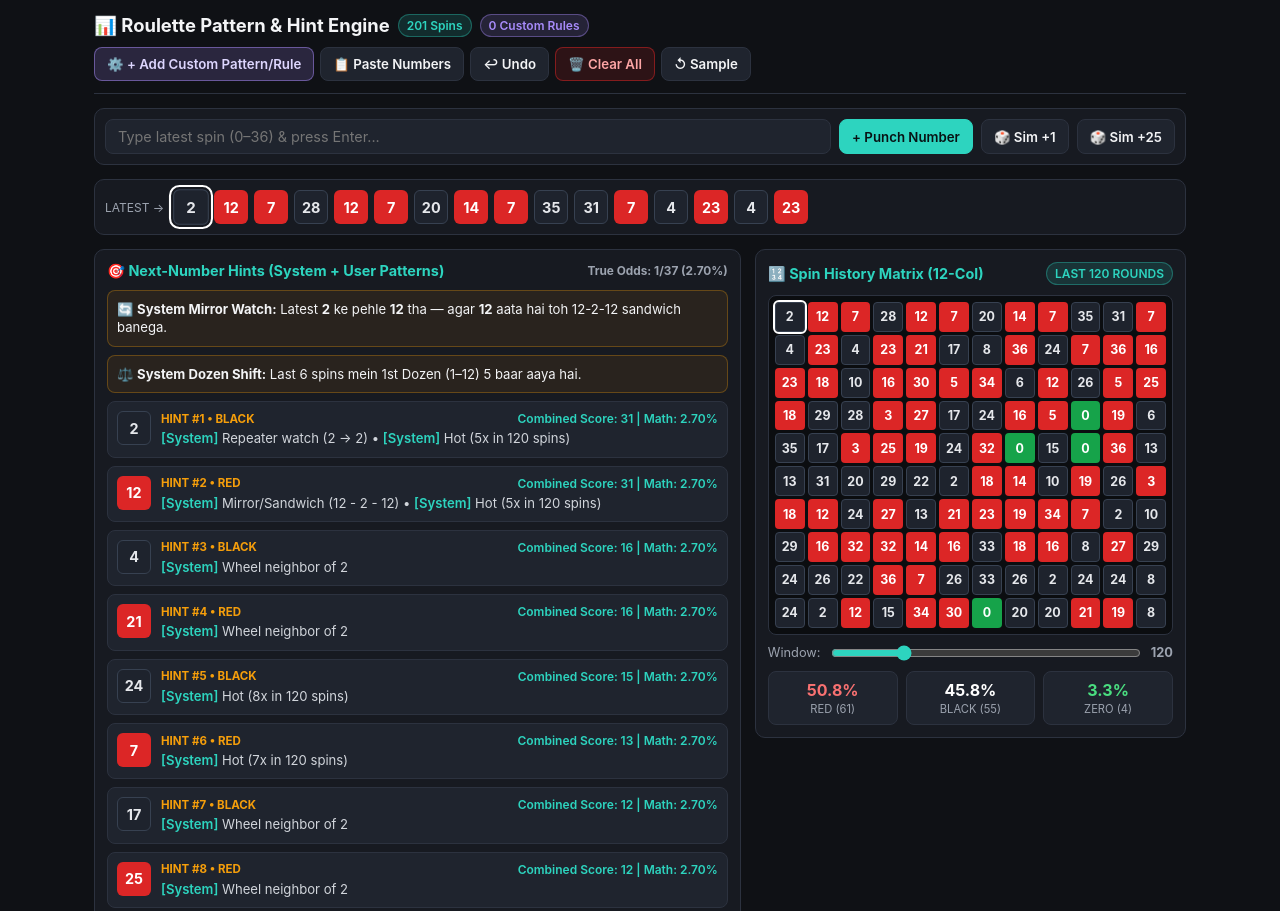
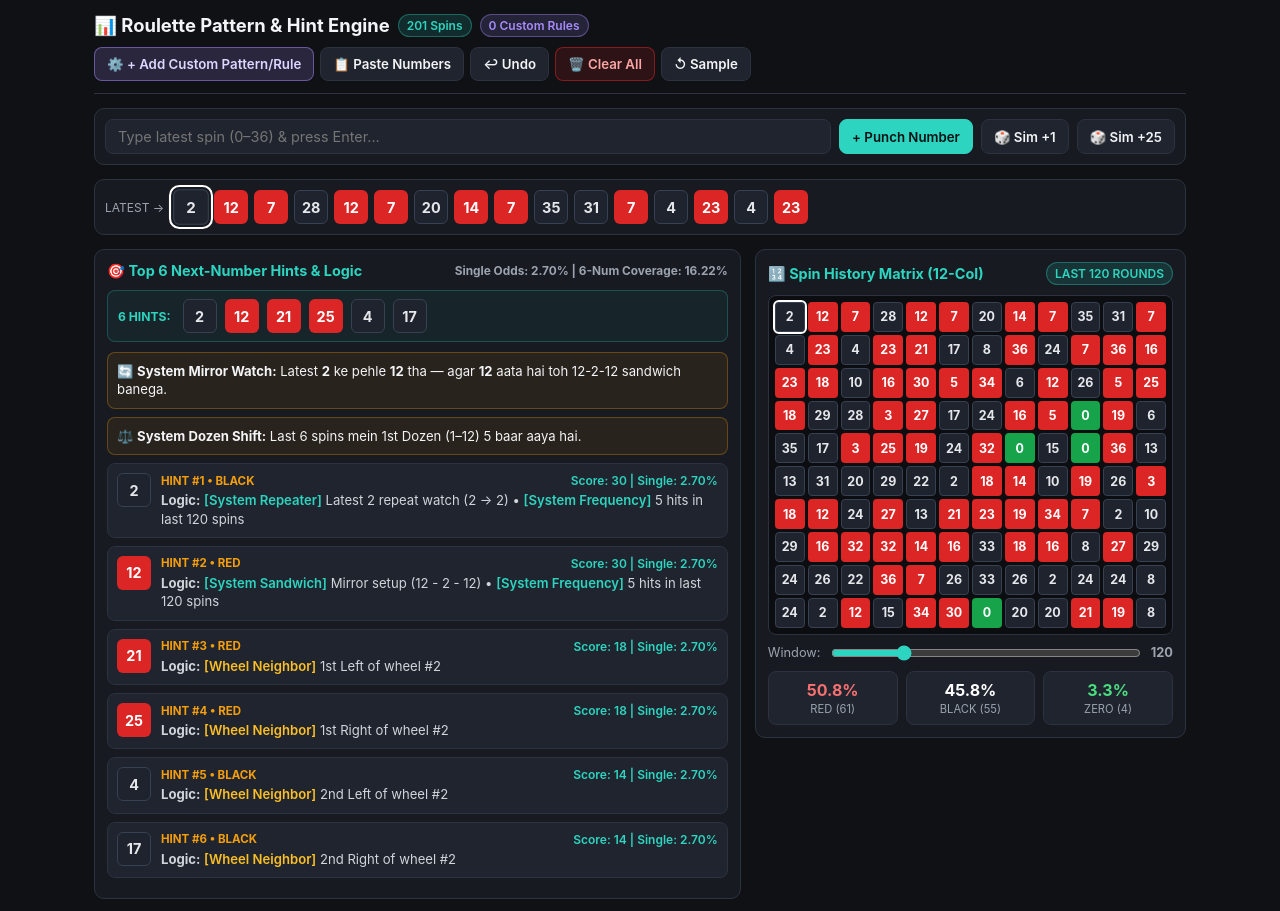
Before and after one commit to raghav-builds/ROULETTE, a plain HTML site: page index.html in a window 1280 px wide. Shown: the top 911 px of the page. Drawn offline with Linux system fonts and the light colour scheme.

Commit message:
Update index.html

```diff
--- a/index.html
+++ b/index.html
@@ -3,7 +3,7 @@
 <head>
   <meta charset="UTF-8" />
   <meta name="viewport" content="width=device-width, initial-scale=1.0" />
-  <title>Roulette Pattern & Next-Number Hint Analyzer</title>
+  <title>Roulette Pattern & Next-Number Hint Analyzer (6 Hints)</title>
   <style>
     :root {
       --bg: #0f1115;
@@ -64,6 +64,14 @@
     .c-black { background: var(--black); color: #e5e7eb; border: 1px solid #374151; }
     .c-green { background: var(--green); color: #fff; }
 
+    /* Quick 6-Hint Bar */
+    .quick-hints-bar {
+      display: flex; align-items: center; flex-wrap: wrap; gap: 8px;
+      background: rgba(45, 212, 191, 0.06); border: 1px solid rgba(45, 212, 191, 0.25);
+      border-radius: 8px; padding: 8px 10px; margin-bottom: 10px;
+    }
+    .quick-hints-title { font-size: 0.76rem; font-weight: 700; color: var(--accent); text-transform: uppercase; margin-right: 4px; }
+
     /* Layout Grid */
     .main-grid { display: grid; grid-template-columns: 1.2fr 0.8fr; gap: 14px; }
     @media (max-width: 860px) { .main-grid { grid-template-columns: 1fr; } }
@@ -83,6 +91,7 @@
     .hint-reason { font-size: 0.82rem; color: #d1d5db; line-height: 1.4; }
     .src-sys { color: var(--accent); font-weight: 600; }
     .src-usr { color: var(--purple); font-weight: 600; }
+    .src-whl { color: #fbbf24; font-weight: 600; }
 
     /* Pattern Alerts */
     .alert-box {
@@ -176,13 +185,14 @@
 <div class="latest-strip" id="latestStrip"></div>
 
 <div class="main-grid">
-  <!-- Left: Unified Hints + User Rules + Keypad -->
+  <!-- Left: 6 Unified Hints + User Rules + Keypad -->
   <div style="display:flex; flex-direction:column; gap:14px;">
     <div class="card">
       <div class="card-title">
-        <span>🎯 Next-Number Hints (System + User Patterns)</span>
-        <span style="font-size:0.74rem; color:var(--muted);">True Odds: 1/37 (2.70%)</span>
+        <span>🎯 Top 6 Next-Number Hints & Logic</span>
+        <span style="font-size:0.74rem; color:var(--muted);">Single Odds: 2.70% | 6-Num Coverage: 16.22%</span>
       </div>
+      <div id="quickHintsBar"></div>
       <div id="patternAlerts"></div>
       <div id="hintsContainer"></div>
     </div>
@@ -243,7 +253,7 @@
   <div class="modal">
     <h3 style="font-size:1rem; color:var(--purple);">⚙️ Add User Pattern / Prediction Rule</h3>
     <p style="font-size:0.78rem; color:var(--muted); margin-top:3px; margin-bottom:10px;">
-      Apna pattern ya trigger logic define karein — har naye spin par system aur aapke rules dono milkar next-number hints banayenge.
+      Apna pattern ya trigger logic define karein — har naye spin par system aur aapke rules dono milkar 6 next-number hints banayenge.
     </p>
 
     <div class="form-group">
@@ -283,7 +293,7 @@
 
     <div class="form-group">
       <label>Hint / Target Numbers to Suggest (0–36, comma separated)</label>
-      <input type="text" id="targetNumbers" placeholder="e.g., 26, 32, 19, 8" />
+      <input type="text" id="targetNumbers" placeholder="e.g., 26, 32, 19, 8, 15, 0" />
     </div>
 
     <div class="form-group">
@@ -315,9 +325,8 @@
     35,10,2,30,25,28,36,26,1,35,22
   ];
 
-  let savedRaw = localStorage.getItem('roulette_spins_v3');
+  let savedRaw = localStorage.getItem('roulette_spins_v5');
   let spins = savedRaw !== null ? JSON.parse(savedRaw) : [...DEFAULT_SPINS];
-
   let customRules = JSON.parse(localStorage.getItem('roulette_custom_rules_v1') || '[]');
 
   function getColor(n) {
@@ -330,20 +339,31 @@
     return RED_NUMS.has(n) ? 'c-red' : 'c-black';
   }
 
-  function getWheelNeighbors(num, radius = 2) {
+  // Returns wheel neighbors with exact slot distance & direction relative to `num`
+  function getWheelNeighborsDetailed(num, maxRadius = 6) {
     const idx = WHEEL_ORDER.indexOf(num);
     if (idx === -1) return [];
     const res = [];
-    for (let offset = -radius; offset <= radius; offset++) {
-      if (offset === 0) continue;
-      const targetIdx = (idx + offset + WHEEL_ORDER.length) % WHEEL_ORDER.length;
-      res.push(WHEEL_ORDER[targetIdx]);
+    for (let step = 1; step <= maxRadius; step++) {
+      const rightIdx = (idx + step) % WHEEL_ORDER.length;
+      const leftIdx = (idx - step + WHEEL_ORDER.length) % WHEEL_ORDER.length;
+      const ord = step === 1 ? '1st' : step === 2 ? '2nd' : step === 3 ? '3rd' : `${step}th`;
+      res.push({
+        num: WHEEL_ORDER[rightIdx],
+        step,
+        label: `${ord} Right of wheel #${num}`
+      });
+      res.push({
+        num: WHEEL_ORDER[leftIdx],
+        step,
+        label: `${ord} Left of wheel #${num}`
+      });
     }
     return res;
   }
 
   function saveSpins() {
-    localStorage.setItem('roulette_spins_v3', JSON.stringify(spins.slice(0, 500)));
+    localStorage.setItem('roulette_spins_v5', JSON.stringify(spins.slice(0, 500)));
   }
 
   function saveRules() {
@@ -476,15 +496,13 @@
     const activeRuleIds = new Set();
 
     // 1. System: Direct Repeater (X -> X)
-    if (latest !== undefined) {
-      scores[latest] += 22;
-      reasons[latest].push(`<span class="src-sys">[System]</span> Repeater watch (${latest} → ${latest})`);
-    }
+    scores[latest] += 22;
+    reasons[latest].push(`<span class="src-sys">[System Repeater]</span> Latest ${latest} repeat watch (${latest} → ${latest})`);
 
     // 2. System: Sandwich / Mirror Pattern (A - B - A)
     if (second !== undefined) {
       scores[second] += 24;
-      reasons[second].push(`<span class="src-sys">[System]</span> Mirror/Sandwich (${second} - ${latest} - ${second})`);
+      reasons[second].push(`<span class="src-sys">[System Sandwich]</span> Mirror setup (${second} - ${latest} - ${second})`);
       alerts.push(`<div class="alert-box">🔄 <strong>System Mirror Watch:</strong> Latest <b>${latest}</b> ke pehle <b>${second}</b> tha — agar <b>${second}</b> aata hai toh <code>${second}-${latest}-${second}</code> sandwich banega.</div>`);
     }
 
@@ -494,28 +512,30 @@
         if (windowSpins[i] === latest && windowSpins[i - 1] !== undefined) {
           const follower = windowSpins[i - 1];
           scores[follower] += 18;
-          reasons[follower].push(`<span class="src-sys">[System]</span> Follow-up after ${latest} was ${follower}`);
+          reasons[follower].push(`<span class="src-sys">[System Sequence]</span> Earlier after ${latest}, next was ${follower}`);
           break;
         }
       }
     }
 
-    // 4. System: European Wheel Neighbors
-    const neighbors = getWheelNeighbors(latest, 2);
-    neighbors.forEach((nb, idx) => {
-      const pts = idx < 2 ? 16 : 12;
-      scores[nb] += pts;
-      reasons[nb].push(`<span class="src-sys">[System]</span> Wheel neighbor of ${latest}`);
+    // 4. System: Wheel Neighbors (detailed slot & direction logic)
+    const wheelMetaMap = {};
+    const detailedNeighbors = getWheelNeighborsDetailed(latest, 6);
+    detailedNeighbors.forEach(nb => {
+      if (!wheelMetaMap[nb.num]) wheelMetaMap[nb.num] = nb.label;
+      if (nb.step <= 3) {
+        const pts = nb.step === 1 ? 18 : (nb.step === 2 ? 14 : 10);
+        scores[nb.num] += pts;
+        reasons[nb.num].push(`<span class="src-whl">[Wheel Neighbor]</span> ${nb.label}`);
+      }
     });
 
     // 5. System: Hot Frequency Weight
     const sortedByFreq = Object.entries(freq).sort((a, b) => b[1] - a[1]);
-    sortedByFreq.slice(0, 5).forEach(([numStr, count], rank) => {
+    sortedByFreq.slice(0, 6).forEach(([numStr, count], rank) => {
       const n = parseInt(numStr, 10);
-      if (count >= 2) {
-        scores[n] += (15 - rank * 2);
-        reasons[n].push(`<span class="src-sys">[System]</span> Hot (${count}x in ${windowSpins.length} spins)`);
-      }
+      scores[n] += (14 - rank * 2);
+      reasons[n].push(`<span class="src-sys">[System Frequency]</span> ${count} hits in last ${windowSpins.length} spins`);
     });
 
     // 6. System: Dozen Reversion Alert
@@ -529,16 +549,31 @@
       if (d3 >= 4) alerts.push(`<div class="alert-box">⚖️ <strong>System Dozen Shift:</strong> Last 6 spins mein 3rd Dozen (25–36) ${d3} baar aaya hai.</div>`);
     }
 
-    // 7. Merge User Custom Rules into Prediction & Alerts
+    // 7. Merge User Custom Rules
     evaluateCustomRules(windowSpins, scores, reasons, alerts, activeRuleIds);
 
-    const candidates = Object.keys(scores)
+    // Rank top 6 and fill any remaining slots via getWheelNeighbors with explicit wheel logic
+    const ranked = Object.keys(scores)
       .map(k => ({ num: parseInt(k, 10), score: scores[k], reasons: reasons[k] }))
-      .filter(item => item.reasons.length > 0)
-      .sort((a, b) => b.score - a.score)
-      .slice(0, 8);
+      .sort((a, b) => b.score - a.score);
 
-    return { candidates, alerts, activeRuleIds };
+    const candidates = ranked.filter(x => x.reasons.length > 0).slice(0, 6);
+
+    for (const nb of detailedNeighbors) {
+      if (candidates.length >= 6) break;
+      if (!candidates.some(c => c.num === nb.num)) {
+        candidates.push({
+          num: nb.num,
+          score: scores[nb.num] + (8 - nb.step),
+          reasons: [
+            ...reasons[nb.num],
+            `<span class="src-whl">[Wheel Neighbor Fill]</span> Selected via getWheelNeighbors — ${nb.label}`
+          ]
+        });
+      }
+    }
+
+    return { candidates: candidates.slice(0, 6), alerts, activeRuleIds };
   }
 
   function renderCustomRulesList(activeRuleIds) {
@@ -581,7 +616,6 @@
 
     const activeSpins = spins.slice(0, winSize);
 
-    // 1. Latest Strip
     const strip = document.getElementById('latestStrip');
     if (activeSpins.length === 0) {
       strip.innerHTML = `<span class="strip-label">Empty — Keypad se number punch karein ya "Paste Numbers" use karein</span>`;
@@ -592,16 +626,23 @@
         ).join('');
     }
 
-    // 2. Unified Pattern Analysis & Hints
+    const quickHintsBar = document.getElementById('quickHintsBar');
     const alertsEl = document.getElementById('patternAlerts');
     const hintsEl = document.getElementById('hintsContainer');
 
     if (activeSpins.length === 0) {
+      quickHintsBar.innerHTML = '';
       alertsEl.innerHTML = '';
-      hintsEl.innerHTML = `<div class="empty-state">Abhi koi number feed nahi hai.<br/>Numbers punch karein — System + aapke Custom Rules dono ke hints yahan aayenge.</div>`;
+      hintsEl.innerHTML = `<div class="empty-state">Abhi koi number feed nahi hai.<br/>Numbers punch karein — 6 hinted numbers aur unka logic yahan aayega.</div>`;
       renderCustomRulesList(new Set());
     } else {
       const { candidates, alerts, activeRuleIds } = analyzePatterns(activeSpins);
+      quickHintsBar.innerHTML = `
+        <div class="quick-hints-bar">
+          <span class="quick-hints-title">6 Hints:</span>
+          ${candidates.map(c => `<span class="num-pill ${getColorClass(c.num)}">${c.num}</span>`).join('')}
+        </div>
+      `;
       alertsEl.innerHTML = alerts.join('');
       renderCustomRulesList(activeRuleIds);
 
@@ -611,15 +652,14 @@
           <div class="hint-info">
             <div class="hint-header">
               <span class="hint-tag">Hint #${idx + 1} • ${getColor(c.num)}</span>
-              <span class="hint-score">Combined Score: ${c.score} | Math: 2.70%</span>
+              <span class="hint-score">Score: ${c.score} | Single: 2.70%</span>
             </div>
-            <div class="hint-reason">${c.reasons.join(' • ')}</div>
+            <div class="hint-reason"><strong>Logic:</strong> ${c.reasons.join(' • ')}</div>
           </div>
         </div>
       `).join('');
     }
 
-    // 3. 12-Column Matrix
     const matrix = document.getElementById('matrixGrid');
     if (activeSpins.length === 0) {
       matrix.innerHTML = `<div style="grid-column: 1 / -1; text-align:center; padding:16px; color:var(--muted); font-size:0.8rem;">0 numbers in history</div>`;
@@ -629,7 +669,6 @@
       ).join('');
     }
 
-    // 4. Outside Stats
     const reds = activeSpins.filter(n => RED_NUMS.has(n)).length;
     const blacks = activeSpins.filter(n => n !== 0 && !RED_NUMS.has(n)).length;
     const zeros = activeSpins.filter(n => n === 0).length;
```
